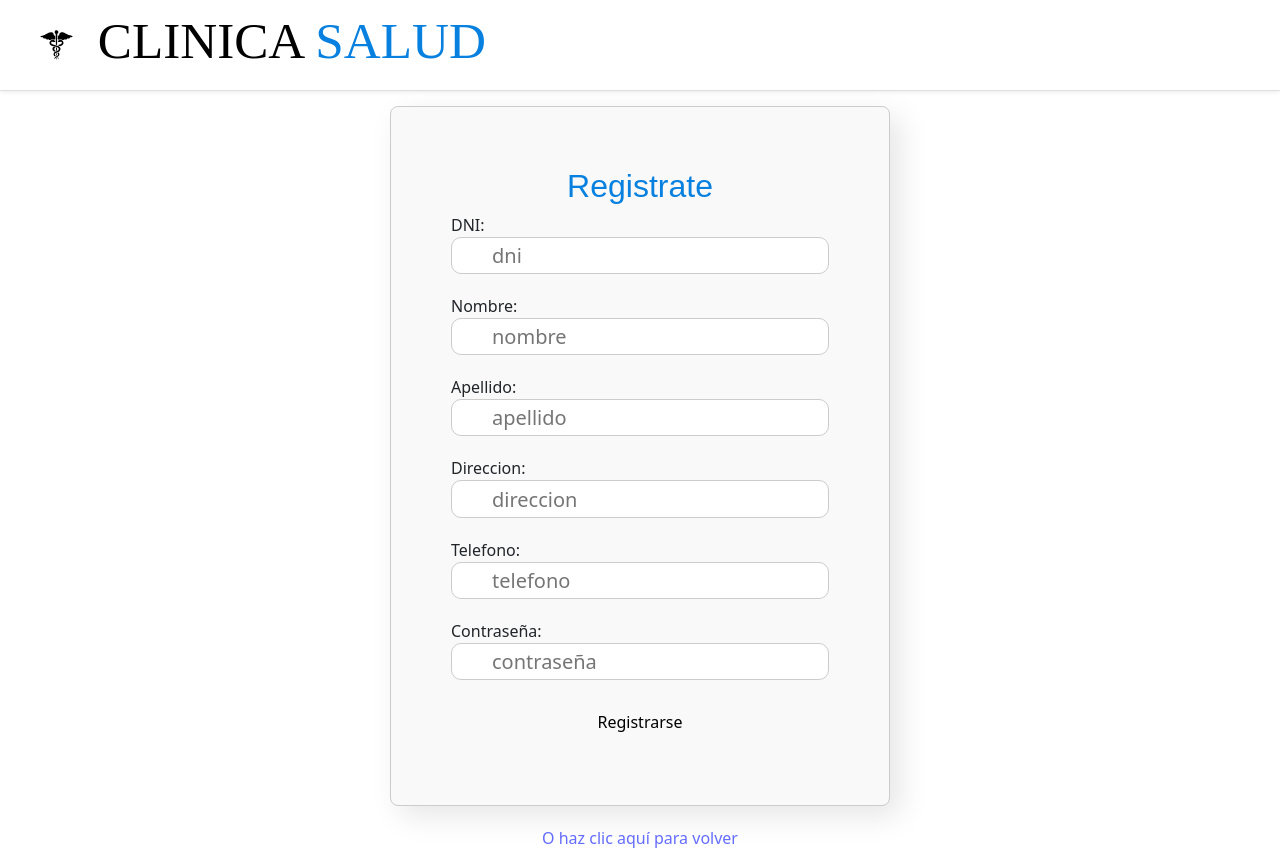
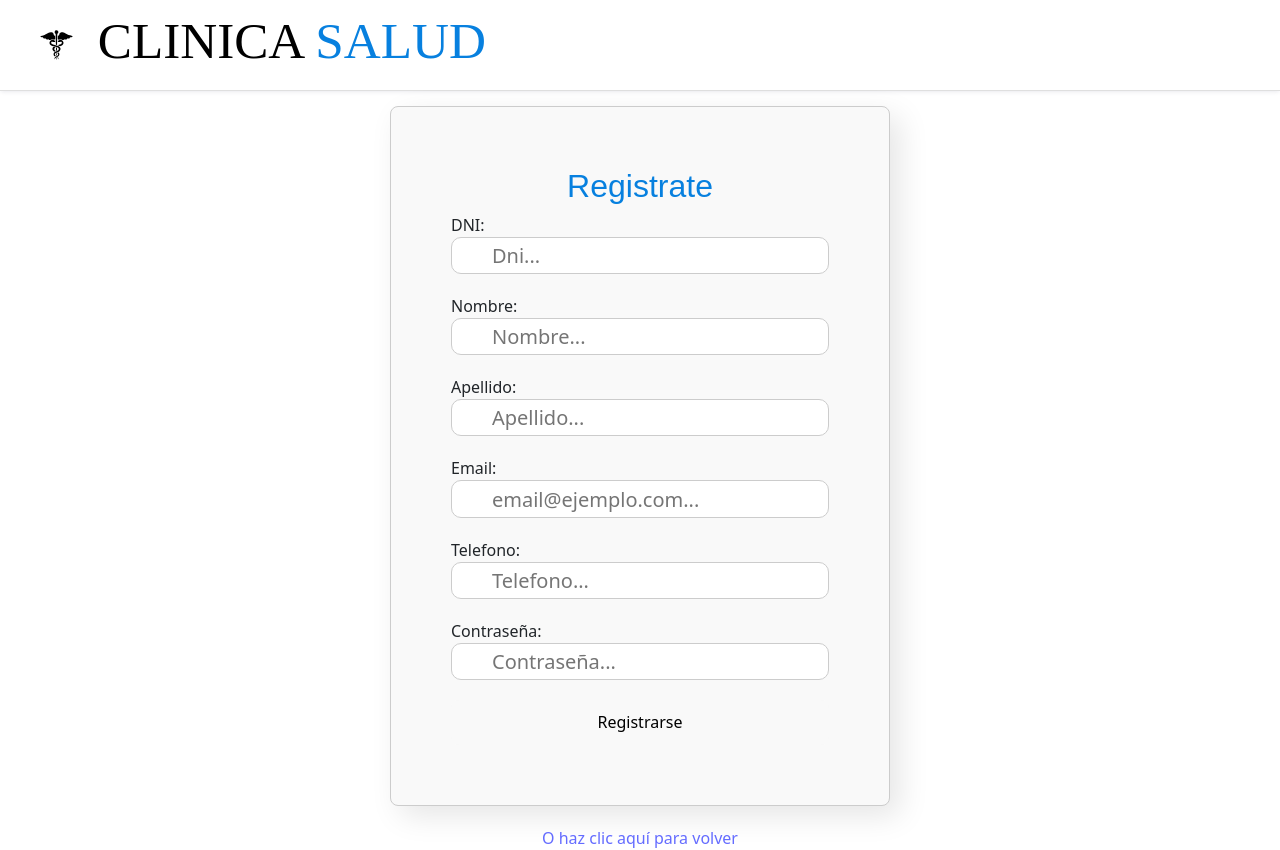
Before and after one commit to anitsako/tf-met-sist-2, a React (Vite) app in the folder frontend/: page /registrarse in a window 1280 px wide. Built offline with nearby package versions, Linux system fonts and the light colour scheme; no server answers.

Commit message:
Se agrego logica de registro a RegistrarUsuario

```diff
--- a/frontend/src/RegistrarUsuario.jsx
+++ b/frontend/src/RegistrarUsuario.jsx
@@ -1,29 +1,65 @@
 import { Link, useNavigate } from 'react-router-dom'
+import { useState } from 'react'
 import './registrar.css'
 
 
 export const RegistrarUsuario = () => {
     const navigate = useNavigate()
+    const [formData, setFormData] = useState(
+    {
+        dni: '',
+        nombre: '',
+        apellido: '',
+        direccion: '',
+        telefono: '',
+        contraseña: ''
+
+    })
+
+    const [error, setError] = useState(null)
+    const [loading,setLoading] = useState(false)
+
+    const handleChange = (e) => {
+        setFormData({
+            ...formData,
+            [e.target.name]: e.target.value
+        })
+    }
 
     const handleSubmit = async (e) => {
         e.preventDefault()
+        setError(null)
+        setLoading(true)
 
         try {
 
             const response = await fetch('http://localhost:8000/clientes', {
                 method: 'POST',
                 headers: { 'Content-Type': 'application/json' },
-                body: {}
+                body: JSON.stringify({
+                    dni: parseInt(formData.dni),
+                    nombre: formData.nombre,
+                    apellido: formData.apellido,
+                    direccion: formData.direccion,
+                    telefono: formData.telefono,
+                    contraseña: formData.contraseña
+                })
             })
 
             const data = await response.json()
 
             if(!response.ok) {
-                throw new Error(data.e)
+                throw new Error(data.detail || 'Error al registrar')
             }
 
+            alert("Usuario resgistrado exitosamente")
+            navigate('/')
+
         } catch(e) {
+            setError(e.message || "Error al registrar usuario")
 
+        }finally {
+            setLoading(false)
         }
     }
 
@@ -33,20 +69,30 @@ export const RegistrarUsuario = () => {
         <div className='container'>
             <form onSubmit={handleSubmit} className='register-form'>
             <h2>Registrate</h2>
+
+            {error && <p style={{color: 'red', textAlign: 'center'}}>{error}</p>}
+
                 <label htmlFor="dni">DNI: </label>
-                <input type="text" name="dni" id="dni" placeholder='dni' />
+                <input type="number" name="dni" id="dni" placeholder='Dni...'
+                value={formData.dni} onChange={handleChange} required />
                 <label htmlFor="nombre">Nombre: </label>
-                <input type="text" name="nombre" id="nombre" placeholder='nombre' />
+                <input type="text" name="nombre" id="nombre" placeholder='Nombre...'
+                value={formData.nombre} onChange={handleChange} required />
                 <label htmlFor="apellido">Apellido: </label>
-                <input type="text" name="apellido" id="apellido" placeholder='apellido' />
-                <label htmlFor="direccion">Direccion: </label>
-                <input type="text" name="direccion" id="direccion" placeholder='direccion' />
+                <input type="text" name="apellido" id="apellido" placeholder='Apellido...'
+                value={formData.apellido} onChange={handleChange} required />
+                <label htmlFor="direccion">Email: </label>
+                <input type="email" name="direccion" id="direccion" placeholder="email@ejemplo.com..."
+                value={formData.direccion} onChange={handleChange} required />
                 <label htmlFor="telefono">Telefono: </label>
-                <input type="text" name="telefono" id="telefono" placeholder='telefono' />
+                <input type="text" name="telefono" id="telefono" placeholder='Telefono...'
+                value={formData.telefono} onChange={handleChange} required />
                 <label htmlFor="contraseña">Contraseña: </label>
-                <input type="password" name="contraseña" id="contraseña" placeholder='contraseña' />
-                <button type="submit">Registrarse</button>
+                <input type="password" name="contraseña" id="contraseña" placeholder='Contraseña...'
+                value={formData.contraseña} onChange={handleChange} required minLength={6} />
+                <button type="submit" disabled={loading}> {loading ? 'Registrando...' : 'Registrarse'} </button>
             </form>
+
             <Link to="/" style={{ marginTop: '20px', display: 'block', textAlign: 'center' }}>
                 O haz clic aquí para volver
             </Link>
```
